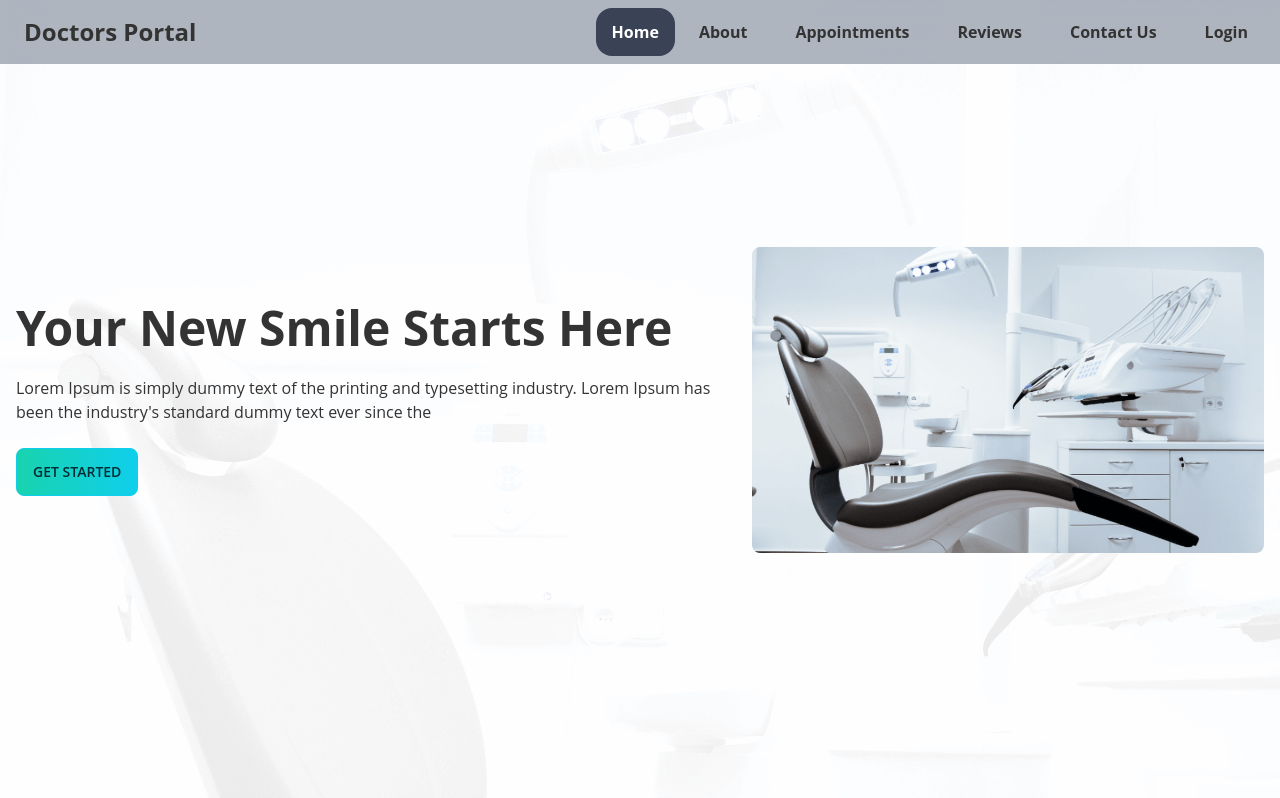
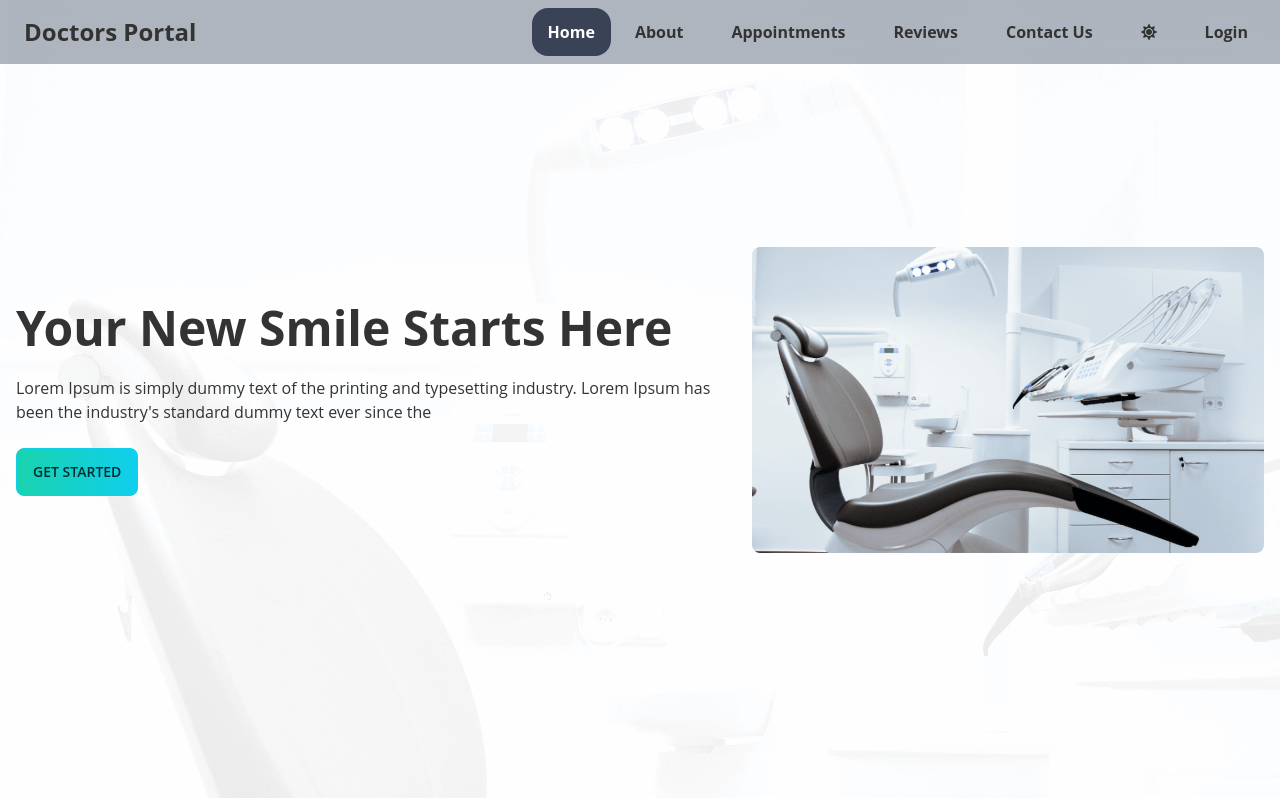
Before and after one commit to samiulbasirfahim/Doctros-portal-client, a React (Create React App) app: page / in a window 1280 px wide. Shown: the top 798 px of the page. Built offline with nearby package versions, Linux system fonts and the light colour scheme.

Commit message:
dark mode added

```diff
--- a/package.json
+++ b/package.json
@@ -10,6 +10,7 @@
     "firebase": "^9.8.1",
     "react": "^18.1.0",
     "react-dom": "^18.1.0",
+    "react-icons": "^4.3.1",
     "react-router-dom": "^6.3.0",
     "react-scripts": "5.0.1",
     "web-vitals": "^2.1.4"
--- a/src/App.js
+++ b/src/App.js
@@ -1,12 +1,23 @@
+import { useEffect, useState } from "react"
 import { Route, Routes } from "react-router-dom"
 import Footer from "./Pages/Home/Footer"
 import Home from "./Pages/Home/Home"
 import Navbar from "./Shared/Navbar"
 
 function App() {
+	const [theme, setTheme] = useState(false)
+	useEffect(() => {
+		setTheme(JSON.parse(window.localStorage.getItem("theme")))
+	}, [])
+
+	const handleThemeChange = () => {
+		setTheme(!theme)
+		window.localStorage.setItem("theme",!theme)
+	}
+
 	return (
-		<section>
-			<Navbar />
+		<section data-theme={theme && "business"}>
+			<Navbar handleThemeChange={handleThemeChange} theme={theme} />
 			<Routes>
 				<Route path="/" element={<Home />} />
 			</Routes>
--- a/src/Shared/Navbar.js
+++ b/src/Shared/Navbar.js
@@ -1,7 +1,8 @@
 import React, { useState } from "react"
-import {  NavLink } from "react-router-dom"
+import { NavLink } from "react-router-dom"
+import { FaSun, FaMoon } from "react-icons/fa"
 
-const Navbar = () => {
+const Navbar = ({ handleThemeChange, theme }) => {
 	const [menuOpen, setMenuOpen] = useState(false)
 	const navItems = (
 		<>
@@ -64,6 +65,14 @@ const Navbar = () => {
 				>
 					Contact Us
 				</NavLink>
+			</li>
+			<li>
+				<button
+					onClick={handleThemeChange}
+					class="rounded-2xl lg:mx-2 font-bold"
+				>
+					{theme ? <FaMoon /> : <FaSun />}
+				</button>
 			</li>
 			<li>
 				<NavLink
--- a/tailwind.config.js
+++ b/tailwind.config.js
@@ -15,8 +15,7 @@ module.exports = {
 					"base-100": "#ffffff",
 				},
 			},
-
-			"cupcake",
+			"business",
 		],
 	},
 }
```
Also changed, not shown: 1 other file (tests, documents, lock files or other folders).
